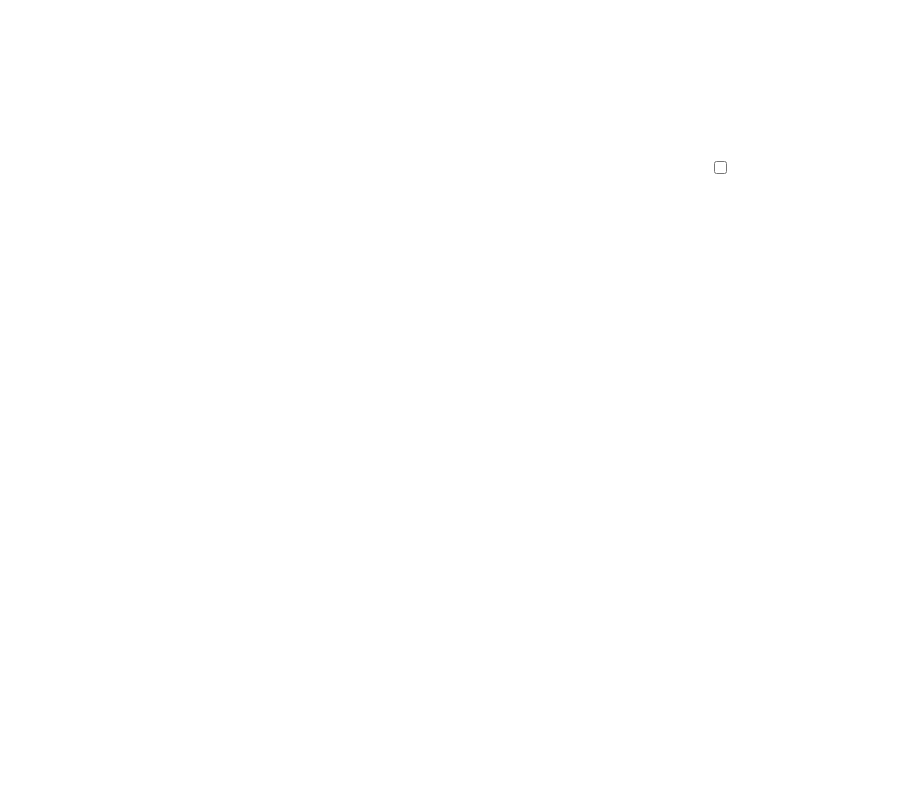
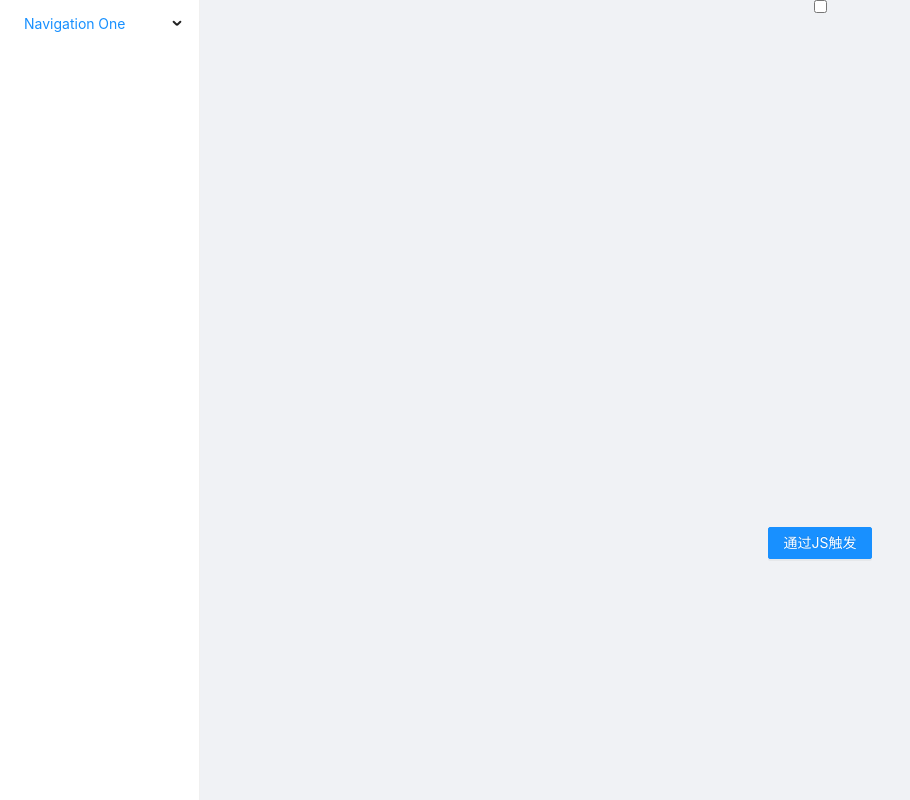
Before and after one commit to xrdog/fe_practice, a React (Create React App) app in the folder main/: page /csscomponents in a window 1280 px wide. Shown: the top 800 px of the page, without its empty margins (0-910 px from the left). Built offline with nearby package versions, Linux system fonts and the light colour scheme.

Commit message:
feat: 暂存路由开发

```diff
--- a/main/package.json
+++ b/main/package.json
@@ -6,6 +6,7 @@
     "@testing-library/jest-dom": "^5.11.4",
     "@testing-library/react": "^11.1.0",
     "@testing-library/user-event": "^12.1.10",
+    "@types/lodash": "^4.14.169",
     "@types/react": "^17.0.5",
     "@types/react-router": "^5.1.14",
     "antd": "^4.15.5",
--- a/main/src/App.tsx
+++ b/main/src/App.tsx
@@ -1,13 +1,7 @@
 import React, { FC } from "react";
 import Router from "./router";
 const App: FC = () => {
-  return (
-    <div className="App">
-      <header className="App-header">
-        <Router />
-      </header>
-    </div>
-  );
+  return <Router />;
 };
 
 export default App;
--- a/main/src/pages/css-components/index.tsx
+++ b/main/src/pages/css-components/index.tsx
@@ -1,14 +1,35 @@
-import { Button } from "antd";
+import { Button, Layout, Menu } from "antd";
+import SubMenu from "antd/lib/menu/SubMenu";
 import React, { FC } from "react";
 import Tick from "./tick/index";
+const { Header, Footer, Sider, Content } = Layout;
 const CssComponents: FC = () => {
   console.log("this is CssComponents");
 
+  const handleMenuChange = (e: any) => {
+    console.log("e", e);
+  };
 
   return (
-    <div className="page-box">
-      <Tick></Tick>
-    </div>
+    <Layout style={{height:'100%'}}>
+      <Sider width={200}>
+        <Menu
+          onClick={handleMenuChange}
+          style={{ height: "100%" }}
+          defaultSelectedKeys={["1"]}
+          mode="inline"
+        >
+          <SubMenu key="sub1" title="Navigation One">
+            <Menu.Item key="1">Option 1</Menu.Item>
+            <Menu.Item key="2">Option 2</Menu.Item>
+          </SubMenu>
+        </Menu>
+      </Sider>
+
+      <Content className="site-layout">
+        <Tick></Tick>
+      </Content>
+    </Layout>
   );
 };
 
--- a/main/src/pages/css-components/tick/index.tsx
+++ b/main/src/pages/css-components/tick/index.tsx
@@ -20,8 +20,8 @@ const Tick: FC = () => {
   console.log("this is Tick");
   return (
     <>
-      {tick}
       <span className="w-full inline align-center">
+        {tick}
         <Button type="primary" onClick={onClick}>
           通过JS触发
         </Button>
--- a/main/src/pages/css-components/tick/tick.tsx
+++ b/main/src/pages/css-components/tick/tick.tsx
@@ -5,7 +5,7 @@ const flex: CSSProperties = {
   display: "flex",
   justifyContent: "center",
   alignItems: "center",
-  minHeight: "800px",
+  height:'100%',
   flexDirection: "column",
 };
 
```
Also changed, not shown: 1 other file (tests, documents, lock files or other folders).
